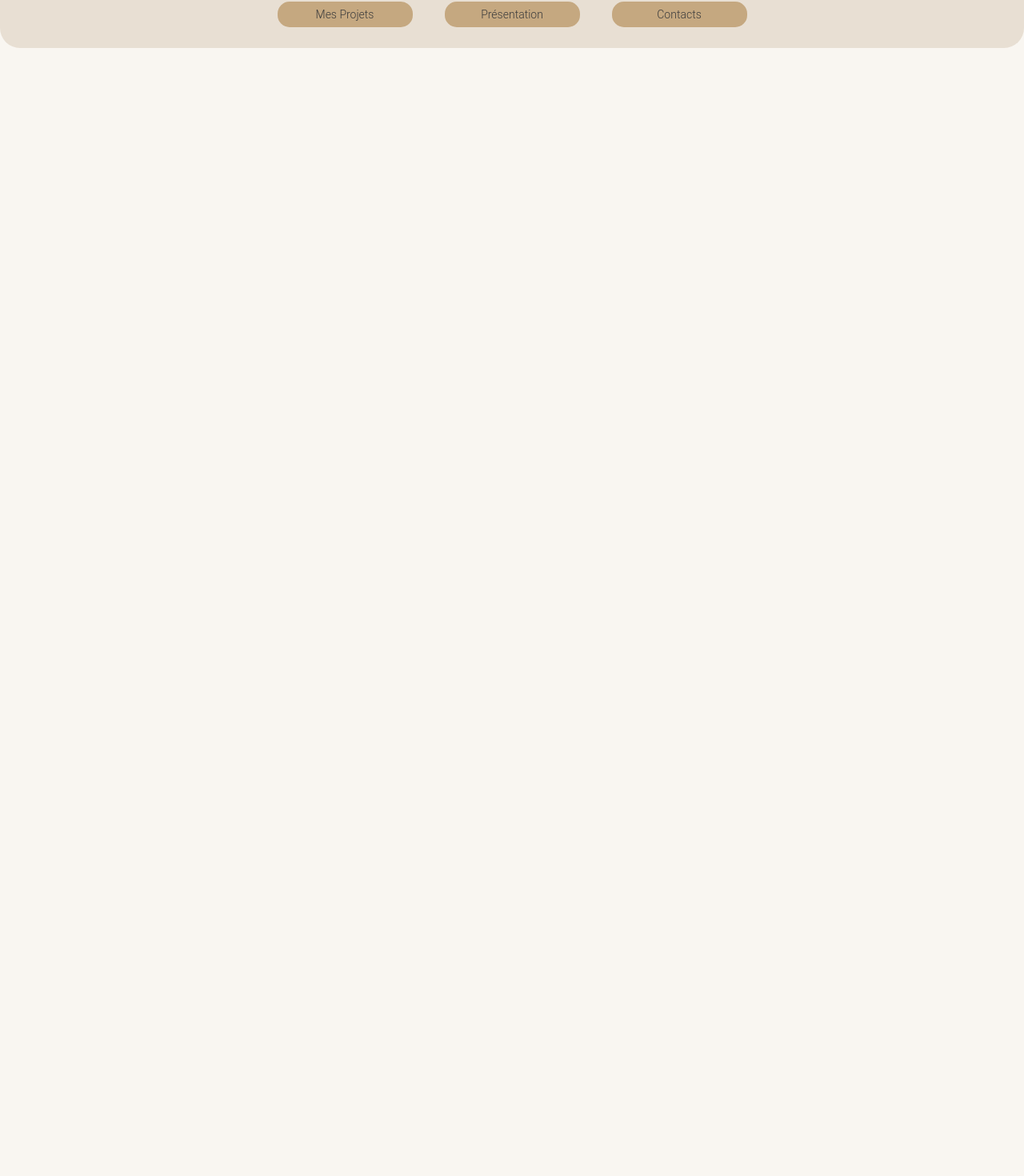
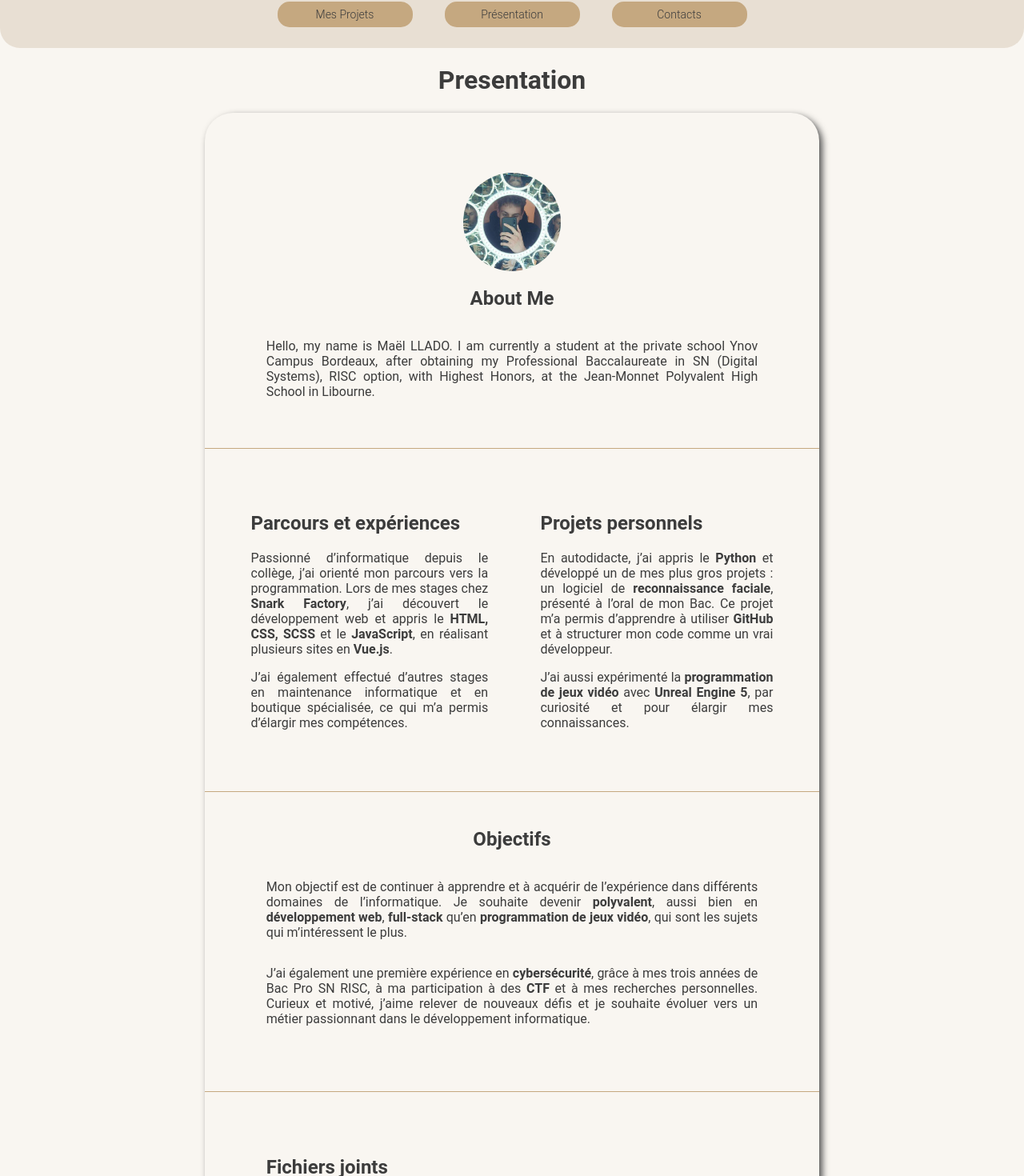
Before and after one commit to Mayel-0/Personnal_CV, a Vue app: page /en/home in a window 1280 px wide. Shown: the part 25-1495 px from the top of the page at 80% size. Before the commit the page ends 800 px from the top, so only its background shows below. Built offline with nearby package versions, Linux system fonts and the light colour scheme.

Commit message:
add fr en

```diff
--- a/src/App.vue
+++ b/src/App.vue
@@ -8,7 +8,7 @@ import Header from './composentes/Header.vue';
     <router-view />
   </div>
 </template>
-<style SCSS>
+<style>
 body {
   width: 100%;
   width: 100%;
--- a/src/composentes/Header.vue
+++ b/src/composentes/Header.vue
@@ -1,10 +1,9 @@
 <template>
   <div class="Header">
-
       <RouterLink to="/projet" class="Projet" :class="{ IsActive: $route.path === '/projet' }">
         <a>Mes Projets</a>
       </RouterLink>
-      <RouterLink to="/" class="Home" :class="{ IsActive: $route.path === '/' }">
+      <RouterLink to="/Home" class="Home" :class="{ IsActive: $route.path === '/Home' }">
         <a>Présentation</a>
       </RouterLink>
       <RouterLink to="/contacts" class="Contact" :class="{ IsActive: $route.path === '/contacts' }">
--- /dev/null
+++ b/src/lang.js
@@ -0,0 +1,30 @@
+export const texts = {
+  fr: {
+    title: "Présentation",
+    aboutMeTitle: "À propos de moi",
+    aboutMeText: `Bonjour, je m’appelle Maël LLADO. Je suis actuellement étudiant à l’école privée Ynov Campus Bordeaux, après avoir obtenu mon Baccalauréat Professionnel SN (Systèmes Numériques), option RISC, avec la mention Très Bien, au lycée polyvalent Jean-Monnet de Libourne.`,
+    parcoursTitle: "Parcours et expériences",
+    parcoursText: `Passionné d’informatique depuis le collège...`,
+    projetsTitle: "Projets personnels",
+    projetsText: `En autodidacte, j’ai appris le Python...`,
+    objectifsTitle: "Objectifs",
+    objectifsText: `Mon objectif est de continuer à apprendre...`,
+    fichiersTitle: "Fichiers joints",
+    cvBtn: "Mon CV",
+    portfolioBtn: "Mon Portfolio",
+  },
+  en: {
+    title: "Presentation",
+    aboutMeTitle: "About Me",
+    aboutMeText: `Hello, my name is Maël LLADO. I am currently a student at the private school Ynov Campus Bordeaux, after obtaining my Professional Baccalaureate in SN (Digital Systems), RISC option, with Highest Honors, at the Jean-Monnet Polyvalent High School in Libourne.`,
+    parcoursTitle: "Background & Experience",
+    parcoursText: `Passionate about IT since middle school...`,
+    projetsTitle: "Personal Projects",
+    projetsText: `As a self-taught developer, I learned Python...`,
+    objectifsTitle: "Goals",
+    objectifsText: `My goal is to keep learning and gaining experience...`,
+    fichiersTitle: "Attached Files",
+    cvBtn: "My CV",
+    portfolioBtn: "My Portfolio",
+  },
+};
--- a/src/router/index.js
+++ b/src/router/index.js
@@ -3,9 +3,15 @@ import { createRouter, createWebHistory } from "vue-router";
 const router = createRouter({
   history: createWebHistory(import.meta.env.BASE_URL),
   routes: [
-    { path: "/", name: "Home", component: () => import("../views/Presentation.vue") },
+    { path: "/", name: "Langage", component: () => import("../views/Langage.vue") },
     { path: "/projet", name: "Projet", component: () => import("../views/Projet.vue") },
-    { path: "/Contacts", name: "Contacts", component: () => import("../views/Contacts.vue") },
+    { path: "/contacts", name: "Contacts", component: () => import("../views/Contacts.vue") },
+    {
+      path: "/:lang/home",
+      name: "Home",
+      component: () => import("../views/Presentation.vue"),
+      props: true,
+    },
   ],
 });
 
--- a/src/views/Contacts.vue
+++ b/src/views/Contacts.vue
@@ -1,8 +1,12 @@
 <script setup>
 import { ref, onMounted } from 'vue'
+import { texts } from '../lang.js'
+import { defineProps } from 'vue'
 
 const ShowTitle = ref(false)
 const ShowContacts = ref(false)
+const ShowSVG = ref(false)
+const t = texts[props.lang]
 
 onMounted(() => {
   setTimeout(() => {
@@ -13,7 +17,13 @@ onMounted(() => {
   }, 1000)
 })
 
-const ShowSVG = ref(false)
+const props = defineProps({
+  lang: {
+    type: String,
+    default: 'fr'
+  }
+})
+
 </script>
 <template>
   <div class="Contacts">
@@ -57,7 +67,7 @@ const ShowSVG = ref(false)
   </div>
 </template>
 
-<style SCSS>
+<style>
 .Contacts {
   display: flex;
   flex-direction: column;
@@ -77,7 +87,7 @@ const ShowSVG = ref(false)
 
     .photo {
       width: 30%;
-      height: 60%;
+      height: 55%;
       display: block;
       user-select: none;
       pointer-events: none;
--- /dev/null
+++ b/src/views/Langage.vue
@@ -0,0 +1,25 @@
+<script setup>
+import { useRouter } from 'vue-router'
+const router = useRouter()
+
+function goHome(lang) {
+  router.push(`/${lang}/home`)
+}
+</script>
+
+<template>
+  <button @click="goHome('fr')">Français</button>
+  <button @click="goHome('en')">English</button>
+</template>
+
+<style>
+#app {
+  .Header {
+    display: none;
+  }
+
+}
+.LangagePage {
+
+}
+</style>
--- a/src/views/Presentation.vue
+++ b/src/views/Presentation.vue
@@ -1,12 +1,12 @@
 <script setup>
 import { ref, onMounted } from 'vue'
+import { texts } from '../lang.js'
+import { defineProps } from 'vue'
 
-// variables réactives pour contrôler l'affichage
 const showTitle = ref(false)
 const showText = ref(false)
 
 onMounted(() => {
-  // au montage du composant, on déclenche les apparitions avec un délai
   setTimeout(() => {
     showTitle.value = true
   }, 500)
@@ -15,26 +15,30 @@ onMounted(() => {
     showText.value = true
   }, 1000)
 })
+
+const props = defineProps({
+  lang: {
+    type: String,
+    default: 'fr'
+  }
+})
+
+const currentTexts = texts[props.lang]
+
 </script>
 
 <template>
   <div class="Présentation">
-    <!-- On utilise v-if et <transition> pour animer -->
     <transition name="fade">
-      <h1 v-if="showTitle">Présentation</h1>
+      <h1 v-if="showTitle">{{ currentTexts.title }}</h1>
     </transition>
     <transition name="fade">
       <div v-if="showText" class="ParagraphePrésentation">
         <div class="FirtsPart JusteConteneur">
           <div class="textePrésentation">
             <img class="imgProfile" src="/assets/163682734.jpeg"/>
-            <h2>À propos de moi</h2>
-            <p>
-              Bonjour, je m’appelle <strong>Maël LLADO</strong>. Je suis actuellement étudiant à l’école privée
-              <strong>Ynov Campus Bordeaux</strong>, après avoir obtenu mon
-              <strong>Baccalauréat Professionnel SN (Systèmes Numériques), option RISC</strong>, avec la
-              <strong>mention Très Bien</strong>, au lycée polyvalent Jean-Monnet de Libourne.
-            </p>
+            <h2>{{ currentTexts.aboutMeTitle  }}</h2>
+            <p>{{ currentTexts.aboutMeText }}</p>
           </div>
         </div>
         <div class="SecondePart JusteConteneur">
--- a/src/views/Projet.vue
+++ b/src/views/Projet.vue
@@ -56,9 +56,6 @@ onUnmounted(() => {
         <h1 v-if="ShowTitle">Mes Projects</h1>
       </transition>
       <transition name="fade">
-        <div v-if="ShowParagarphe" class="TextIntro">
-          Voici une listes de la plus part de mes projects
-        </div>
       </transition>
     </div>
     <transition name="fade">
@@ -212,8 +209,7 @@ onUnmounted(() => {
 
 </template>
 
-<style SCSS>
-
+<style>
 html {
   scroll-behavior: smooth;
 }
@@ -222,7 +218,6 @@ aside {
   position: fixed;
   left: 0px;
   top: 50%;
-  bottom: 50%;
   a {
     color: #3C3C3C;
     color: #A7895E; /* couleur de ton choix */
@@ -246,7 +241,7 @@ aside {
     flex-direction: column;
     justify-content: center;
     align-items: center;
-    margin-top: 4%;
+    margin-top: 35px;
     svg {
       height: 75px;
       width: 75px;
@@ -349,7 +344,7 @@ aside {
 }
 .fade-enter-from {
   opacity: 0;
-  transform: translateY(-13px);
+  transform: translateY(-35px);
 }
 .fade-enter-to {
   opacity: 1;
```
